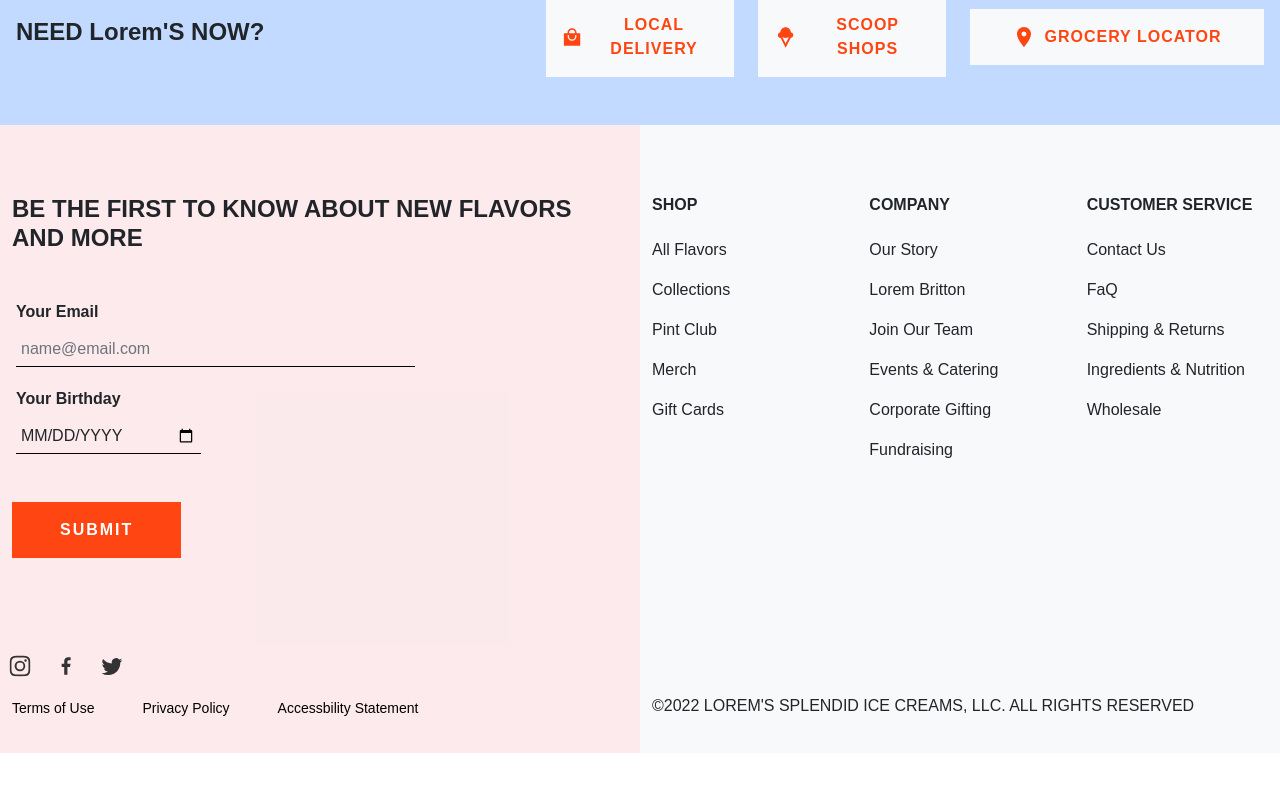
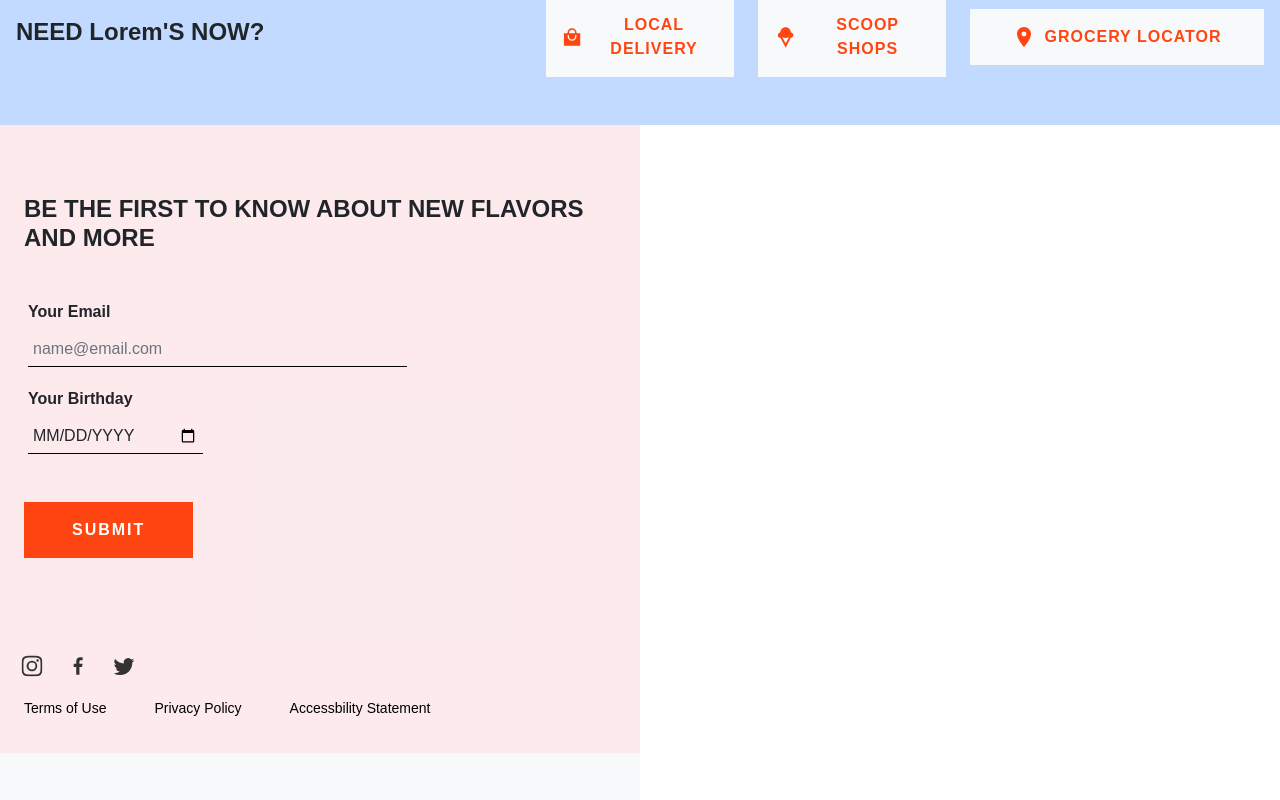
Before and after one commit to ArcticDevs/Jenis, a React (Create React App) app: page /location/details/1 in a window 1280 px wide. Shown: the part 880-1680 px from the top of the page. Before the commit the page ends 1633 px from the top, so only its background shows below. Built offline with nearby package versions, Linux system fonts and the light colour scheme.

Commit message:
Fixed Padding

```diff
--- a/src/components/Footer.jsx
+++ b/src/components/Footer.jsx
@@ -77,7 +77,7 @@ const Footer = () => {
 					</button>
 				</div>
 			</div>
-			<div className='footer-body row'>
+			<div className='footer-body'>
 				<div className='footer-left bg-danger bg-opacity-10 col-lg-6 col-12 ps-4'>
 					<h2 className='fs-4 fw-bold'>BE THE FIRST TO KNOW ABOUT NEW FLAVORS AND MORE</h2>
 					<form action="">
```
